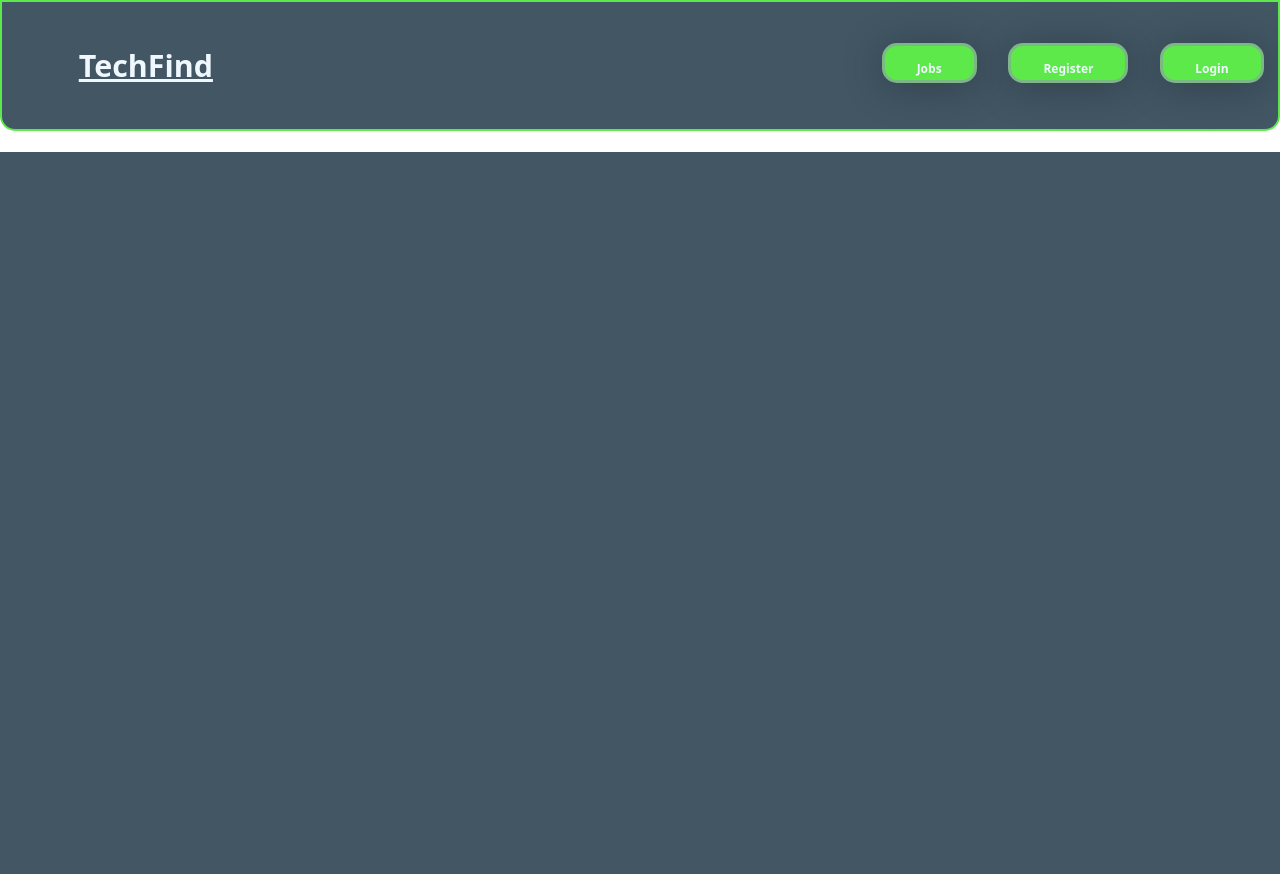
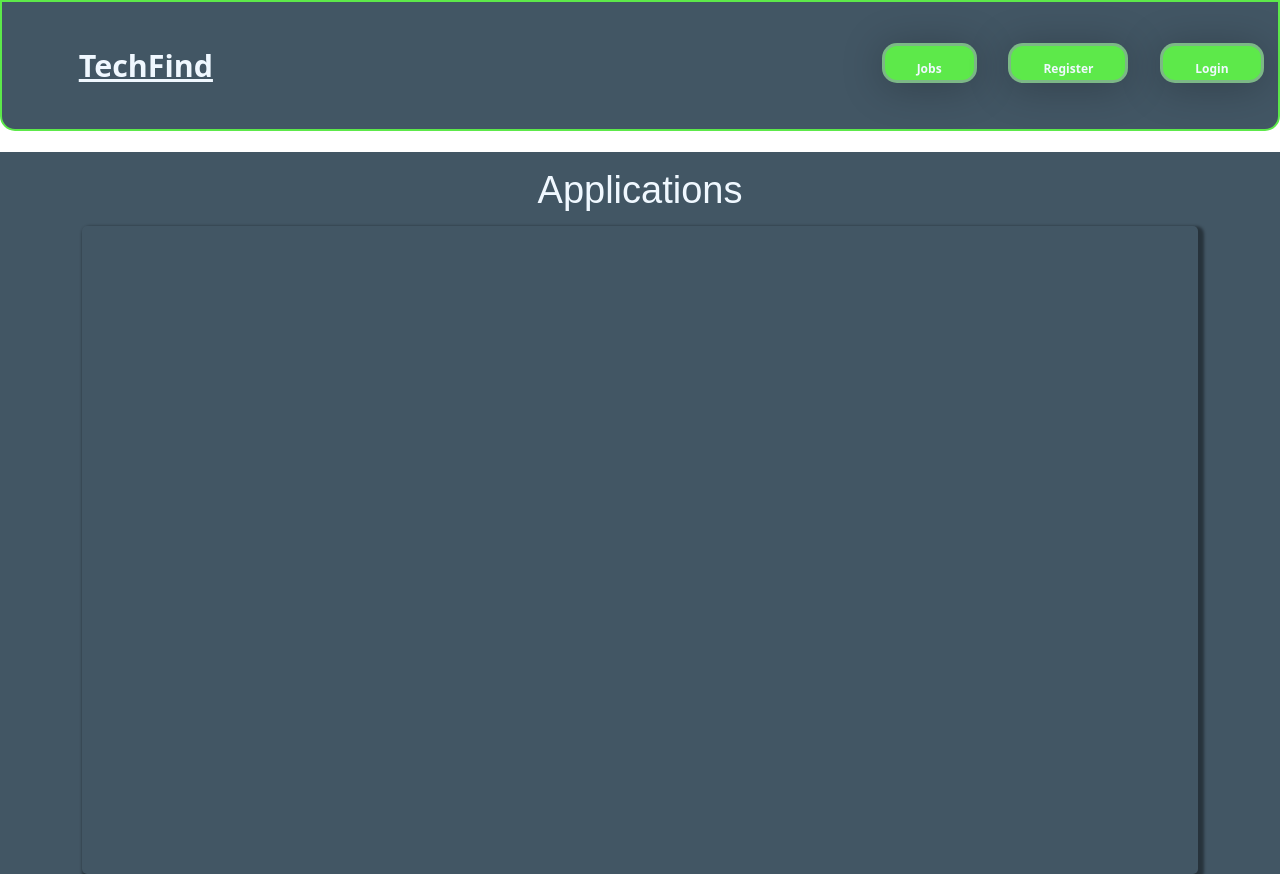
Before and after one commit to BJB-Team/TechFind-Frontend, a React (Create React App) app: page /finder-applied in a window 1280 px wide. Before the commit the page ends 800 px from the top, so only its background shows below. Built offline with nearby package versions, Linux system fonts and the light colour scheme; no server answers.

Commit message:
styled FinderApplied

```diff
--- a/src/components/CompanyApplication.js
+++ b/src/components/CompanyApplication.js
@@ -4,7 +4,7 @@ import { Link } from "react-router-dom";
 // import Aside from './Aside'
 import { showApplied,downloadApplication } from '../services/jobListingService'
 import { saveAs } from "file-saver";
-import { AppCardContainer, AppCard } from '../styles/Applications';
+import { AppCardContainer, AppCard } from '../styles/Applications'
 import { ListingContainer, Heading } from '../styles/Listings'
 
 const CompanyApplication = () => {
--- a/src/components/FinderApplied.js
+++ b/src/components/FinderApplied.js
@@ -1,26 +1,37 @@
-import React, { useState, useEffect } from 'react'
+import React, { useState, useEffect } from "react";
 // import { useNavigate, Link } from "react-router-dom";
 // import { useGlobalState } from '../utils/stateContext'
 // import Aside from './Aside'
-import { myApplied } from '../services/jobListingService'
+import { myApplied } from "../services/jobListingService";
+import { AppCardContainer, AppCard } from "../styles/Applications";
+import { ListingContainer, Heading } from "../styles/Listings";
 
 const FinderApplied = () => {
-  const[applications,setApplications] = useState([])
+  const [applications, setApplications] = useState([]);
+
+  useEffect(() => {
+    myApplied()
+      .then((data) => {
+        setApplications(data);
+      })
+      .catch((error) => {
+        console.log(error);
+      });
+  }, []);
+  console.log(applications);
+  return (
+    <ListingContainer>
+      <Heading>Applications</Heading>
+      <AppCardContainer>
+        <AppCard>
 
 
-  useEffect(()=>{
-    myApplied()
-    .then((data)=> {
-      setApplications(data)
-    })
-    .catch(error=> {console.log(error)})
-    },[])
-    console.log(applications)
-  return(
-    <div>
 
-    </div>
-  )
-}
 
-export default FinderApplied
+        </AppCard>
+      </AppCardContainer>
+    </ListingContainer>
+  );
+};
+
+export default FinderApplied;
```
